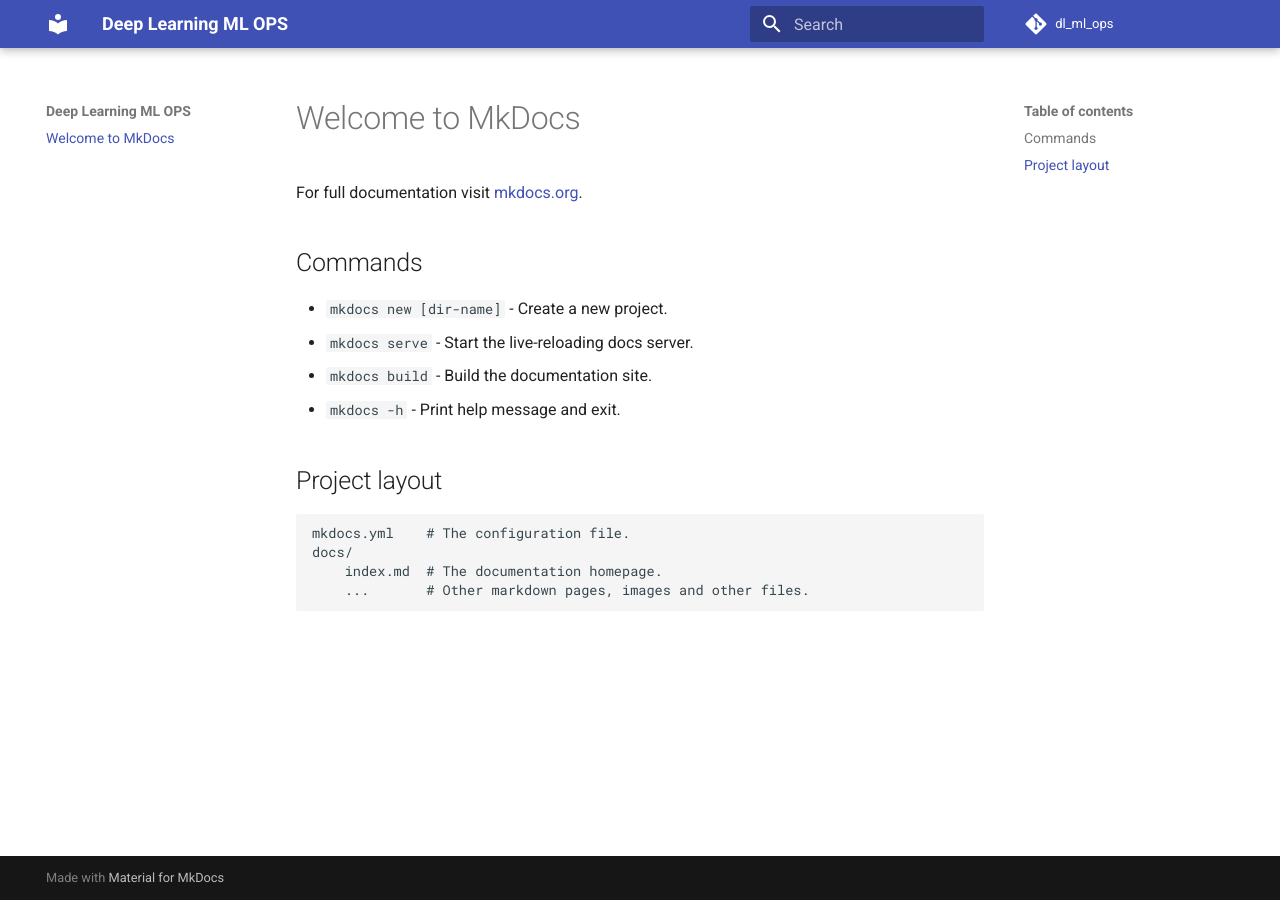
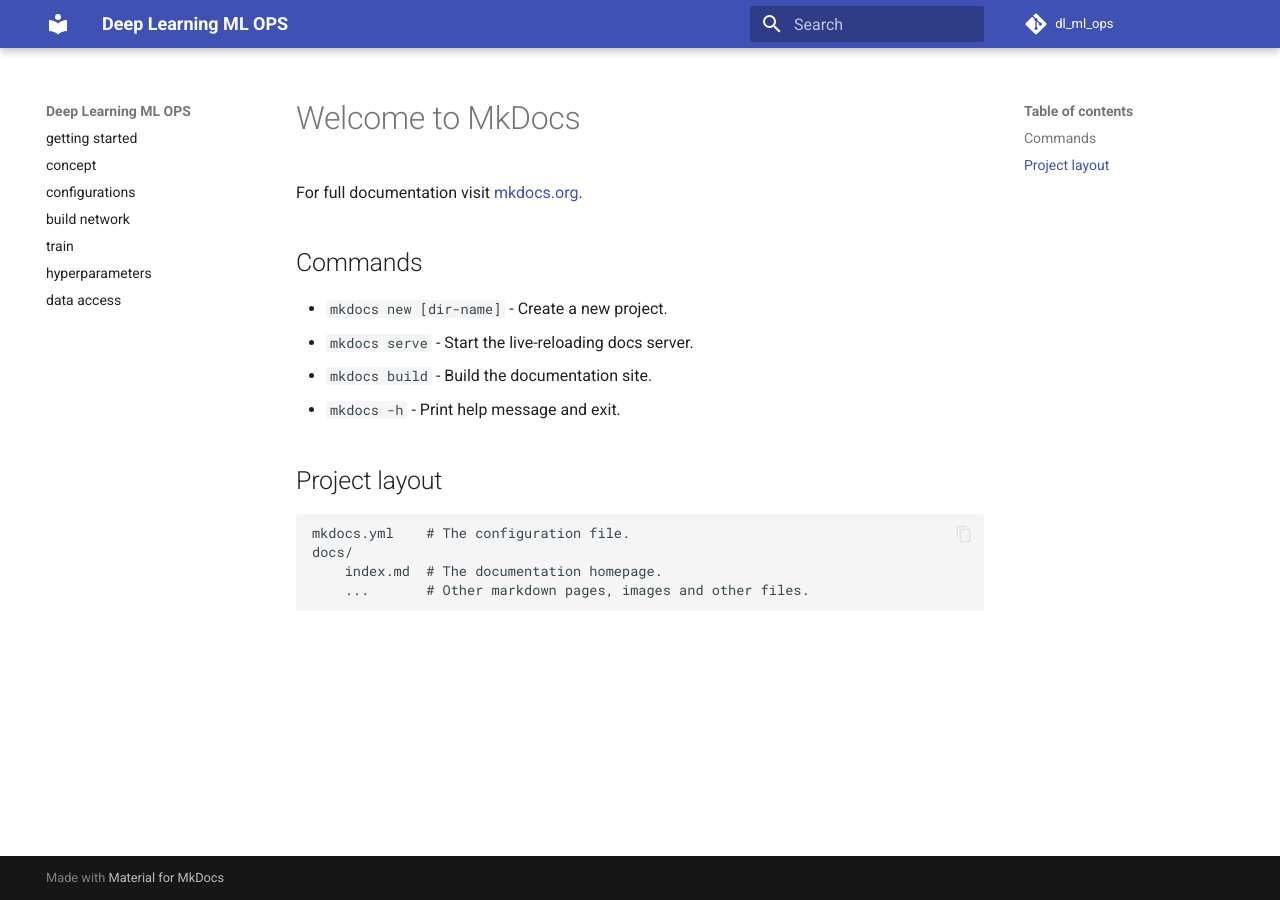
Before and after one commit to caglanakpinar/dl_ml_ops, an MkDocs documentation site: the page built from docs/index.md, in a window 1280 px wide. Built offline with MkDocs 1.6.1 and Material for MkDocs 9.7.7, drawn with Linux system fonts in a browser that asks for light colours; comment, search, counter and statistics services are not loaded.

Commit message:
initial github.io page

```diff
--- a/mkdocs.yml
+++ b/mkdocs.yml
@@ -7,3 +7,29 @@
 
 theme:
   name: material
+  features:
+    - instant
+    - navigation.expand
+    - content.tabs.link
+    - content.code.copy
+
+nav:
+  - getting started: intro.md
+  - concept: concept.md
+  - configurations: params.md
+  - build network: build.md
+  - train: train.md
+  - hyperparameters: tune.md
+  - data access: data_access.md
+
+markdown_extensions:
+  - pymdownx.highlight:
+      anchor_linenums: true
+  - pymdownx.inlinehilite
+  - pymdownx.snippets
+  - pymdownx.superfences
+  - pymdownx.emoji:
+      emoji_index: !!python/name:materialx.emoji.twemoji
+      emoji_generator: !!python/name:materialx.emoji.to_svg
+  - admonition
+  - pymdownx.details
--- a/pyproject.toml
+++ b/pyproject.toml
@@ -18,6 +18,7 @@
 pandas = "^2.2.3"
 mkdocs = "^1.6.1"
 mkdocs-material = "^9.5.41"
+mkdocs-material-extensions = "^1.3.1"
 
 
 [tool.poetry.group.dev.dependencies]
```
Also changed, not shown: docs/build.md (added, +1 -0 lines), docs/concept.md (added, +1 -0 lines), docs/data_access.md (added, +1 -0 lines), docs/intro.md (added, +19 -0 lines), docs/params.md (added, +1 -0 lines), docs/train.md (added, +1 -0 lines), docs/tune.md (added, +1 -0 lines), 1 other file.
